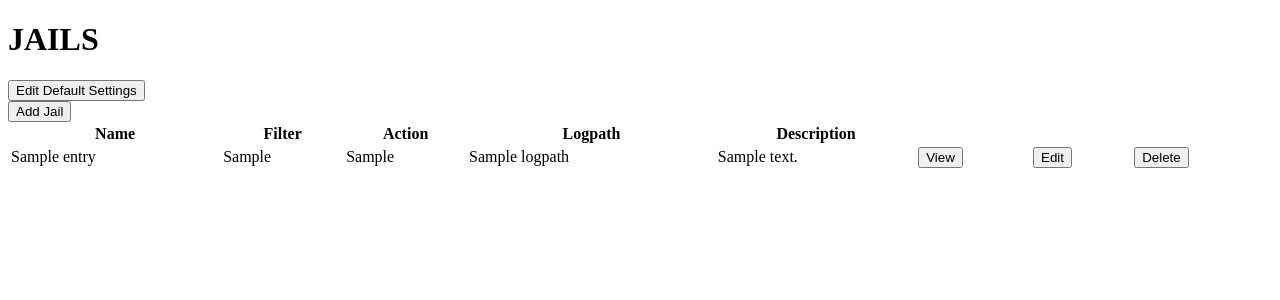
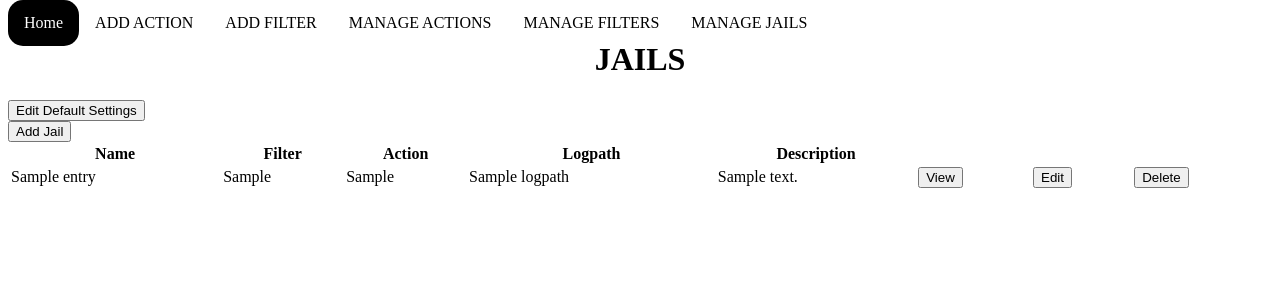
Before and after one commit to arnab123/fail2ban-manager, a Django app: template src/templates/manage_jails.html in a window 1280 px wide. Shown: the top 300 px of the page. Run offline with Django 3.2, Linux system fonts and the light colour scheme; the template is opened without the code that fills it: most values are stand-ins (such as "Sample title", 1, 10 or a date in 2020).

Commit message:
jails nav

```diff
--- a/src/templates/add_action.html
+++ b/src/templates/add_action.html
@@ -14,6 +14,8 @@
   <li><a href="/addfilter">ADD FILTER</a></li>
   <li><a href="/manageactions">MANAGE ACTIONS</a></li>
   <li><a href="/managefilters">MANAGE FILTERS</a></li>
+     <li><a href="/managejails">MANAGE JAILS</a></li>
+
   </ul>
 
 		<div id="wrapper">
--- a/src/templates/add_filter.html
+++ b/src/templates/add_filter.html
@@ -14,6 +14,8 @@
   <li><a href="/addfilter">ADD FILTER</a></li>
   <li><a href="/manageactions">MANAGE ACTIONS</a></li>
   <li><a href="/managefilters">MANAGE FILTERS</a></li>
+     <li><a href="/managejails">MANAGE JAILS</a></li>
+
   </ul>
 
 		<div id="wrapper">
--- a/src/templates/home.html
+++ b/src/templates/home.html
@@ -26,6 +26,8 @@
   <li><a href="/addfilter">ADD FILTER</a></li>
   <li><a href="/manageactions">MANAGE ACTIONS</a></li>
   <li><a href="/managefilters">MANAGE FILTERS</a></li>
+     <li><a href="/managejails">MANAGE JAILS</a></li>
+
   </ul>
 
     <h1>Login Form </h1>
--- a/src/templates/manage_actions.html
+++ b/src/templates/manage_actions.html
@@ -65,6 +65,8 @@ h1.hea {
   <li><a href="/addfilter">ADD FILTER</a></li>
   <li><a href="/manageactions">MANAGE ACTIONS</a></li>
   <li><a href="/managefilters">MANAGE FILTERS</a></li>
+  <li><a href="/managejails">MANAGE JAILS</a></li>
+
   </ul>
 
     <script type="text/javascript" src="{% static 'jquery-3.0.0.min.js' %}"></script>
--- a/src/templates/manage_filters.html
+++ b/src/templates/manage_filters.html
@@ -62,6 +62,9 @@ h1.hea {
   <li><a href="/addfilter">ADD FILTER</a></li>
   <li><a href="/manageactions">MANAGE ACTIONS</a></li>
   <li><a href="/managefilters">MANAGE FILTERS</a></li>
+   <li><a href="/managejails">MANAGE JAILS</a></li>
+
+
   </ul>
 
     <script type="text/javascript" src="{% static 'jquery-3.0.0.min.js' %}"></script>
--- a/src/templates/manage_jails.html
+++ b/src/templates/manage_jails.html
@@ -3,10 +3,22 @@
 <html>
   <head>
     <title>Manage Jails</title>
-    <!-- <link type="text/css" rel="stylesheet" href="{% static 'css/' %}" />  -->
+    <link type="text/css" rel="stylesheet" href="{% static 'css/style1.css' %}" />
 
   </head>
   <body>
+
+<ul>
+  <li><a class="active" href="/">Home</a></li>
+  <li><a href="/addaction">ADD ACTION</a></li>
+  <li><a href="/addfilter">ADD FILTER</a></li>
+  <li><a href="/manageactions">MANAGE ACTIONS</a></li>
+  <li><a href="/managefilters">MANAGE FILTERS</a></li>
+     <li><a href="/managejails">MANAGE JAILS</a></li>
+
+  </ul>
+
+
     <script type="text/javascript" src="{% static 'jquery-3.0.0.min.js' %}"></script>
     <div id="heading">
       <h1 class="hea">JAILS</h1>
```
Also changed, not shown: 6 other files.
